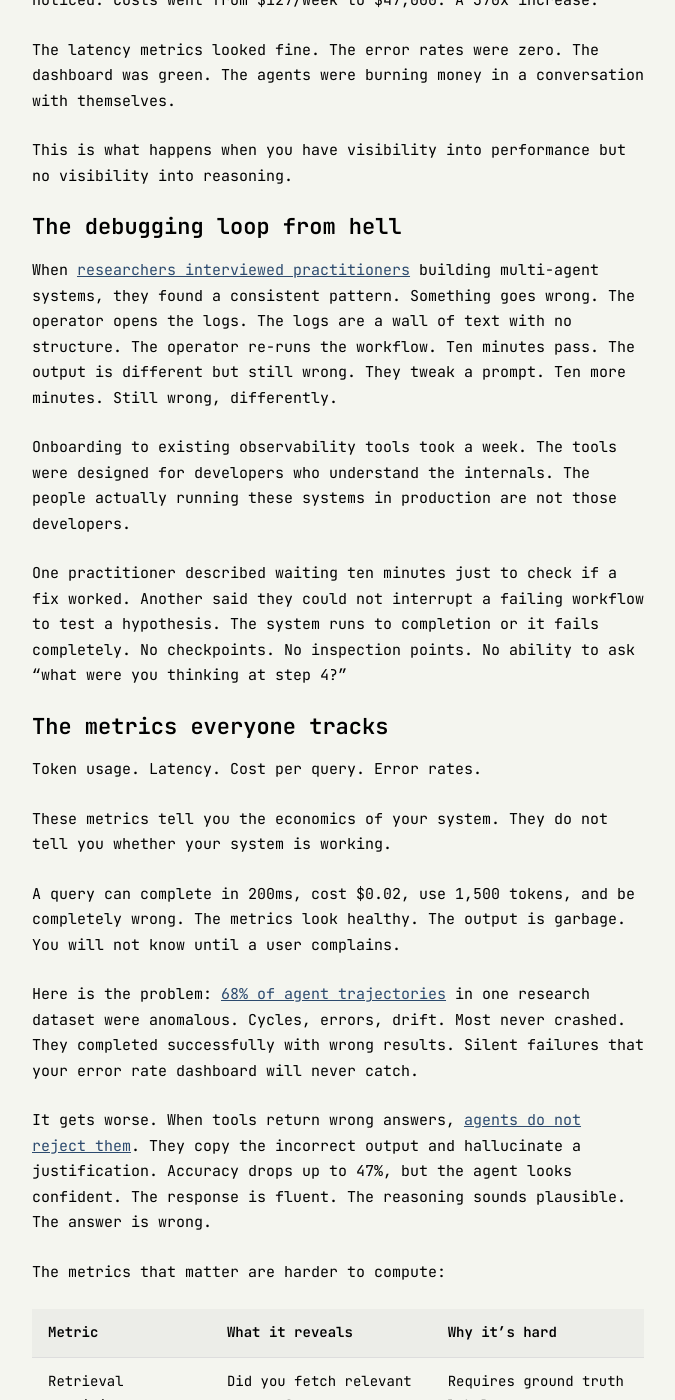
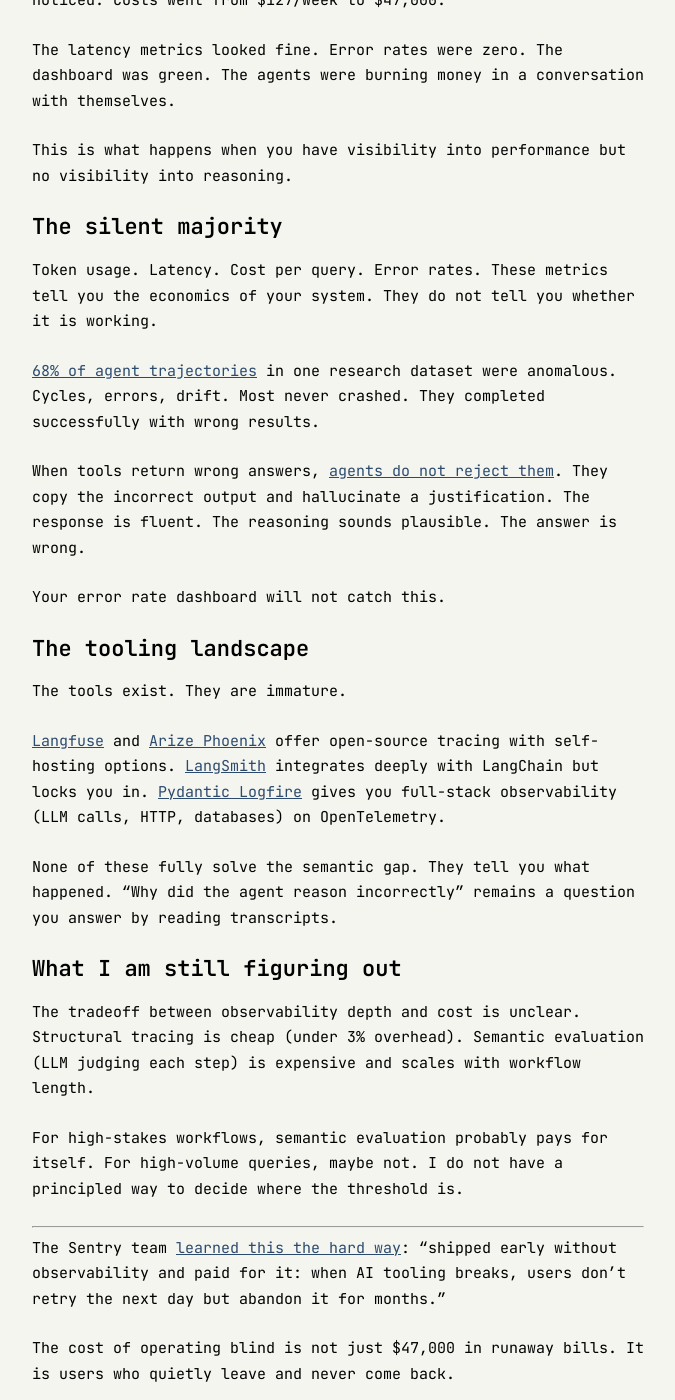
Before and after one commit to ashita-ai/ashita-ai.github.io, a Jekyll site: the page built from _posts/2025-01-13-healthy-metrics-broken-agent.md, in a window 1280 px wide and 1400 px high, scrolled down 301 px. Shown: the whole window, without its empty margins (302-977 px from the left). Built offline with Jekyll 4.4.1, drawn with Linux system fonts in a browser that asks for light colours; some of the changed text lies outside the part shown.

Commit message:
Condense observability post and add vendor links
- Cut from ~86 lines to ~42 lines
- Removed debugging loop section, table, XAgen deep dive
- Added links to Langfuse, Arize Phoenix, LangSmith, Pydantic Logfire
- Kept strong opening ($47k incident), 68% stat, Sentry closing

```diff
--- a/_posts/2025-01-13-healthy-metrics-broken-agent.md
+++ b/_posts/2025-01-13-healthy-metrics-broken-agent.md
@@ -4,83 +4,38 @@ title: "Healthy Metrics, Broken Agent"
 date: 2025-01-13
 ---
 
-An infinite agent loop ran for [11 days at GetOnStack](https://www.zenml.io/blog/what-1200-production-deployments-reveal-about-llmops-in-2025) before anyone noticed. Costs went from $127/week to $47,000. A 370x increase.
+An infinite agent loop ran for [11 days at GetOnStack](https://www.zenml.io/blog/what-1200-production-deployments-reveal-about-llmops-in-2025) before anyone noticed. Costs went from $127/week to $47,000.
 
-The latency metrics looked fine. The error rates were zero. The dashboard was green. The agents were burning money in a conversation with themselves.
+The latency metrics looked fine. Error rates were zero. The dashboard was green. The agents were burning money in a conversation with themselves.
 
 This is what happens when you have visibility into performance but no visibility into reasoning.
 
-## The debugging loop from hell
+## The silent majority
 
-When [researchers interviewed practitioners](https://arxiv.org/abs/2512.17896) building multi-agent systems, they found a consistent pattern. Something goes wrong. The operator opens the logs. The logs are a wall of text with no structure. The operator re-runs the workflow. Ten minutes pass. The output is different but still wrong. They tweak a prompt. Ten more minutes. Still wrong, differently.
+Token usage. Latency. Cost per query. Error rates. These metrics tell you the economics of your system. They do not tell you whether it is working.
 
-Onboarding to existing observability tools took a week. The tools were designed for developers who understand the internals. The people actually running these systems in production are not those developers.
+[68% of agent trajectories](https://arxiv.org/html/2511.04032v1) in one research dataset were anomalous. Cycles, errors, drift. Most never crashed. They completed successfully with wrong results.
 
-One practitioner described waiting ten minutes just to check if a fix worked. Another said they could not interrupt a failing workflow to test a hypothesis. The system runs to completion or it fails completely. No checkpoints. No inspection points. No ability to ask "what were you thinking at step 4?"
+When tools return wrong answers, [agents do not reject them](https://arxiv.org/html/2406.19228v1). They copy the incorrect output and hallucinate a justification. The response is fluent. The reasoning sounds plausible. The answer is wrong.
 
-## The metrics everyone tracks
+Your error rate dashboard will not catch this.
 
-Token usage. Latency. Cost per query. Error rates.
+## The tooling landscape
 
-These metrics tell you the economics of your system. They do not tell you whether your system is working.
+The tools exist. They are immature.
 
-A query can complete in 200ms, cost $0.02, use 1,500 tokens, and be completely wrong. The metrics look healthy. The output is garbage. You will not know until a user complains.
+[Langfuse](https://langfuse.com) and [Arize Phoenix](https://phoenix.arize.com) offer open-source tracing with self-hosting options. [LangSmith](https://smith.langchain.com) integrates deeply with LangChain but locks you in. [Pydantic Logfire](https://pydantic.dev/logfire) gives you full-stack observability (LLM calls, HTTP, databases) on OpenTelemetry.
 
-Here is the problem: [68% of agent trajectories](https://arxiv.org/html/2511.04032v1) in one research dataset were anomalous. Cycles, errors, drift. Most never crashed. They completed successfully with wrong results. Silent failures that your error rate dashboard will never catch.
-
-It gets worse. When tools return wrong answers, [agents do not reject them](https://arxiv.org/html/2406.19228v1). They copy the incorrect output and hallucinate a justification. Accuracy drops up to 47%, but the agent looks confident. The response is fluent. The reasoning sounds plausible. The answer is wrong.
-
-The metrics that matter are harder to compute:
-
-| Metric | What it reveals | Why it's hard |
-|--------|-----------------|---------------|
-| Retrieval precision | Did you fetch relevant context? | Requires ground truth labels |
-| Groundedness | Is output supported by context? | Requires semantic evaluation |
-| Reasoning coherence | Did the chain of thought make sense? | Requires LLM-as-judge |
-| Tool selection accuracy | Did the agent pick the right tool? | Requires knowing the right answer |
-
-Every useful metric requires either human labels or an LLM evaluating another LLM's output. This is expensive. Many teams skip it and hope their latency graphs will catch problems.
-
-They will not.
-
-## The semantic gap
-
-Traditional distributed tracing answers: which service was slow? Which call failed?
-
-Agent debugging requires different questions: Why did the agent choose tool A instead of tool B? What was in memory when it made that decision? At what point did reasoning go off track?
-
-The tooling landscape is crowded but immature. Langfuse and Arize Phoenix offer open-source tracing with self-hosting options. LangSmith integrates deeply with LangChain but locks you into their ecosystem. Research tools like [AgentSight](https://arxiv.org/abs/2508.02736) use eBPF to monitor at system boundaries, catching prompt injection and coordination deadlocks with under 3% overhead.
-
-None of these fully solve the semantic gap. They tell you what happened. They improve on raw logs. But "why did the agent reason incorrectly" remains a question you answer by reading transcripts and guessing. The tools surface the data. The interpretation is still manual.
-
-## Making failures attributable
-
-When a multi-agent workflow produces wrong output, the first question is: which agent broke it?
-
-This is harder than it sounds. An upstream agent produces subtly wrong output. A downstream agent accepts it without question. The final result is confidently incorrect in ways that are difficult to trace back to the source.
-
-[XAgen](https://arxiv.org/abs/2512.17896) attacks this by scoring each step against the task goal. An LLM evaluator asks: did this step move toward the objective or away from it? This surfaces where things went wrong, not just where the workflow crashed.
-
-In user studies, participants found failures faster with this approach than with raw logs plus commercial dashboards. The difference was attribution. Knowing the failure happened is easy. Knowing which agent caused it is the hard part.
-
-Even automated attribution can mislead. Zalando built an LLM pipeline to analyze incident postmortems and found it [blamed technologies just because they were mentioned](https://www.zenml.io/blog/what-1200-production-deployments-reveal-about-llmops-in-2025), not because they caused the problem. S3 appeared in the logs, so the model blamed S3. Even with Claude Sonnet, roughly 10% of attributions were wrong.
+None of these fully solve the semantic gap. They tell you what happened. "Why did the agent reason incorrectly" remains a question you answer by reading transcripts.
 
 ## What I am still figuring out
 
-The tradeoff between observability depth and cost is not well understood.
+The tradeoff between observability depth and cost is unclear. Structural tracing is cheap (under 3% overhead). Semantic evaluation (LLM judging each step) is expensive and scales with workflow length.
 
-Structural tracing (request flows, timing, errors) is cheap. Under 3% overhead.
-
-Semantic evaluation (LLM judging each step) is expensive. It adds latency, cost, and complexity that scales with workflow length.
-
-For high-stakes workflows where a single failure is unacceptable, semantic evaluation probably pays for itself. For high-volume low-stakes queries, the cost may exceed the benefit. I do not have a principled way to decide where the threshold is.
-
-The other open question: how much to log. Full prompts and completions enable detailed debugging but create storage costs and privacy risks. Truncated logs are cheaper but lose the detail you need when something breaks. The extremes are both wrong. I have not found the middle ground.
+For high-stakes workflows, semantic evaluation probably pays for itself. For high-volume queries, maybe not. I do not have a principled way to decide where the threshold is.
 
 ---
 
-Cubic built an AI code review agent and [gave it more tools](https://www.zenml.io/blog/what-1200-production-deployments-reveal-about-llmops-in-2025). More capabilities meant more false positives. Developers stopped trusting it entirely. They had to remove tools and require explicit reasoning logs before actions. Fewer capabilities yielded better results.
+The Sentry team [learned this the hard way](https://www.zenml.io/blog/what-1200-production-deployments-reveal-about-llmops-in-2025): "shipped early without observability and paid for it: when AI tooling breaks, users don't retry the next day but abandon it for months."
 
-The Sentry team learned this the hard way: "shipped early without observability and paid for it: when AI tooling breaks, users don't retry the next day but abandon it for months."
-
-The cost of operating blind is not just $47,000 in runaway API bills. It is users who quietly leave and never come back.
+The cost of operating blind is not just $47,000 in runaway bills. It is users who quietly leave and never come back.
```
